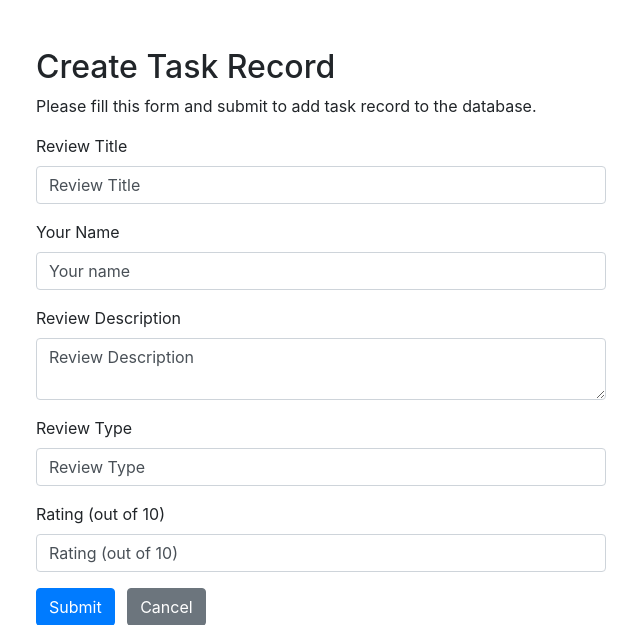
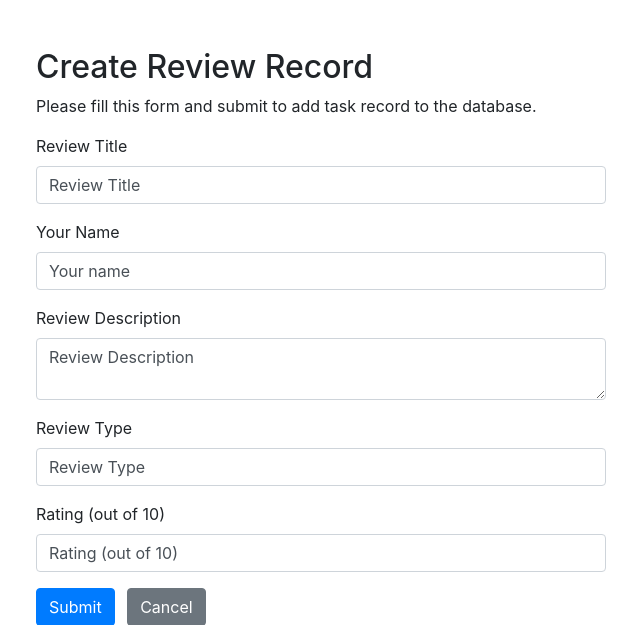
Before and after one commit to Jual6332/GameSpotFinalProject, a PHP site: page /createReview.php in a window 1280 px wide. Shown: the top 625 px of the page, without its empty margins (319-959 px from the left). Run offline with PHP 8.4, Linux system fonts and the light colour scheme; data that the repository does not hold is empty.

Commit message:
Changed title

```diff
--- a/createReview.php
+++ b/createReview.php
@@ -2,7 +2,7 @@
 <html lang="en">
 <head>
     <meta charset="UTF-8">
-    <title>Create Record</title>
+    <title>Create Review Record</title>
     <link rel="stylesheet" href="https://stackpath.bootstrapcdn.com/bootstrap/4.5.2/css/bootstrap.min.css">
     <style>
         .wrapper{
@@ -16,7 +16,7 @@
         <div class="container-fluid">
             <div class="row">
                 <div class="col-md-12">
-                    <h2 class="mt-5">Create Task Record</h2>
+                    <h2 class="mt-5">Create Review Record</h2>
                     <p>Please fill this form and submit to add task record to the database.</p>
                     <form action="create2.php" method="post">
                         <div class="form-group">
```
